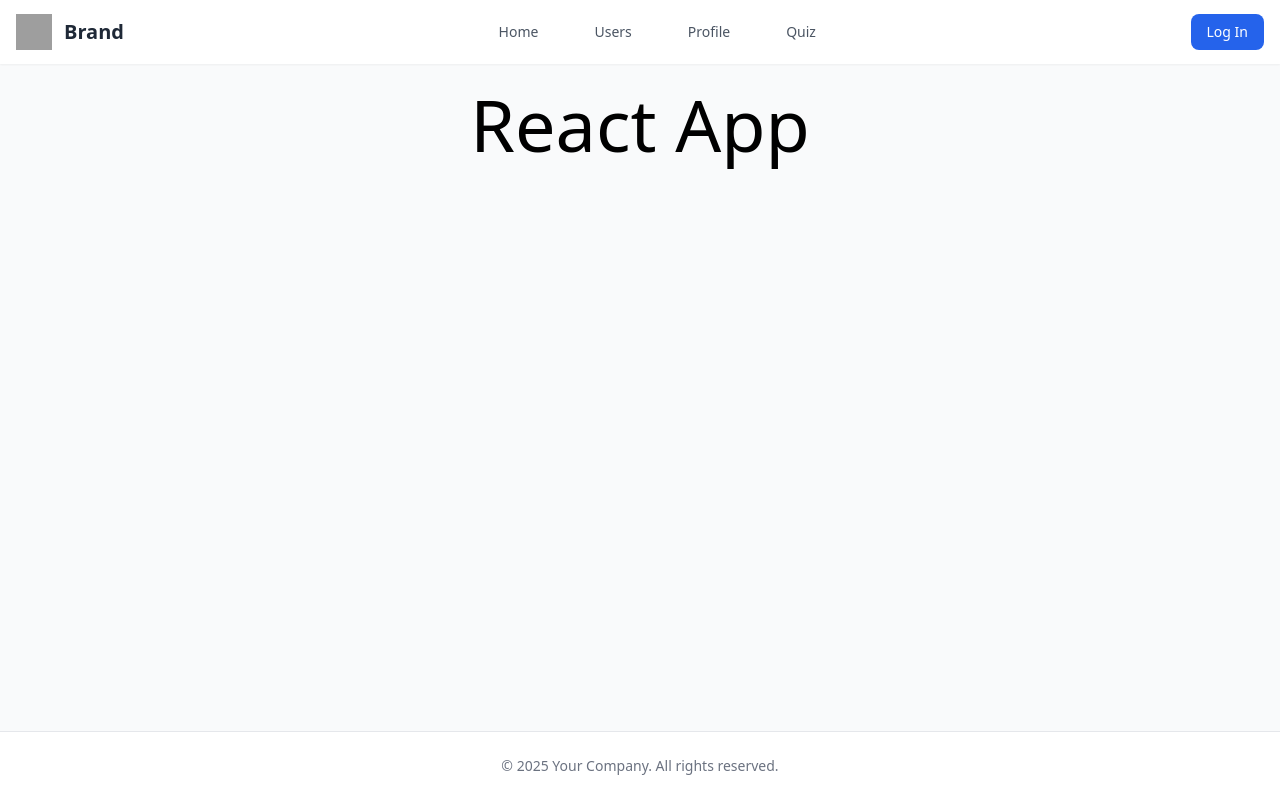
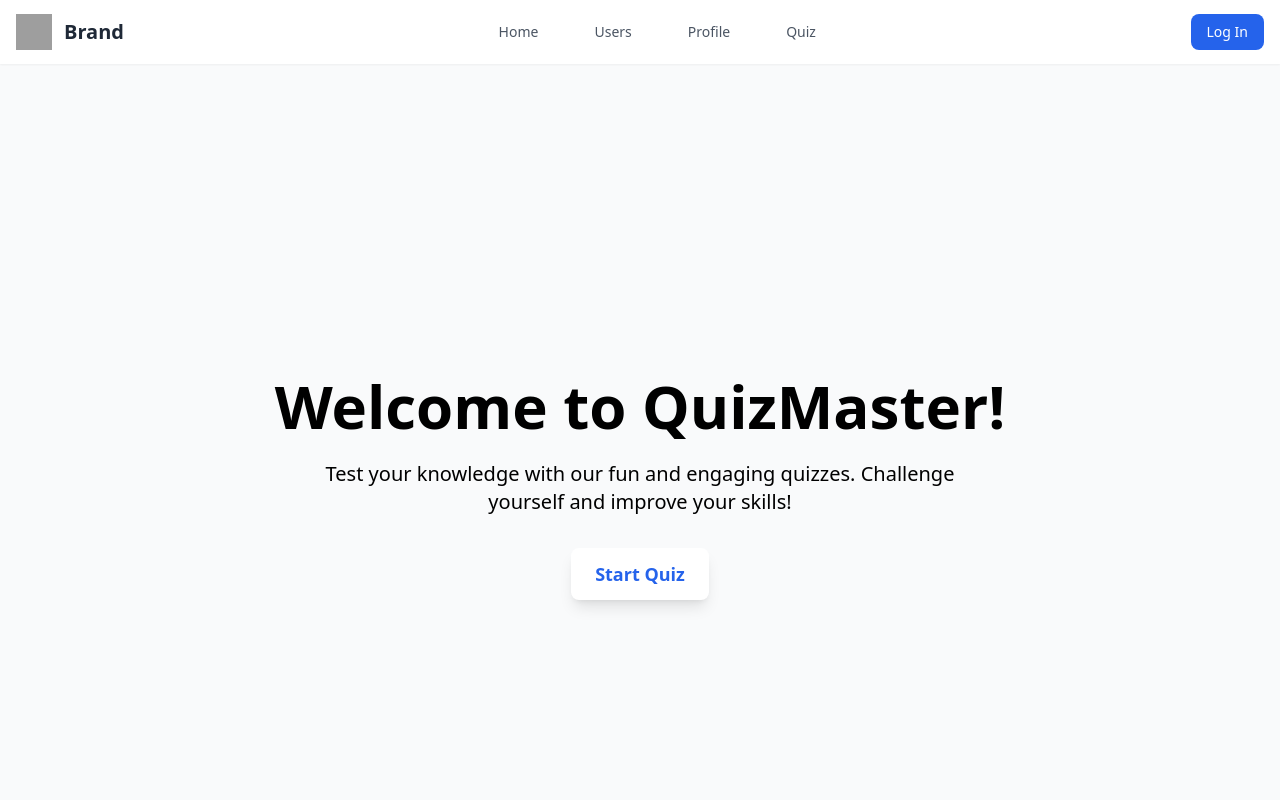
Before and after one commit to Prakhar-Ordex/node-js-auth, a React (Vite) app in the folder client/: page / in a window 1280 px wide. Shown: the top 800 px of the page. Built offline with nearby package versions, Linux system fonts and the light colour scheme; grey boxes are pictures that could not be loaded; a web font is replaced by a local one.

Commit message:
update ui

```diff
--- a/client/src/Pages/Home.jsx
+++ b/client/src/Pages/Home.jsx
@@ -1,9 +1,21 @@
-import React from 'react'
+import React from 'react';
+import { Link } from 'react-router-dom';
 
 const Home = () => {
   return (
-    <div className='max-h-[90vh] max-w-[100vw] flex justify-center items-center text-7xl bold'>React App</div>
-  )
-}
+    <div className="min-h-screen flex flex-col justify-center items-center bg-gradient-to-r text-center p-6">
+      <h1 className="text-5xl md:text-6xl font-bold mb-6">Welcome to QuizMaster!</h1>
+      <p className="text-lg md:text-xl mb-8 max-w-2xl">
+        Test your knowledge with our fun and engaging quizzes. Challenge yourself and improve your skills!
+      </p>
+      <Link
+        to="/skill-tests"
+        className="bg-white text-blue-600 hover:bg-gray-200 font-semibold py-3 px-6 rounded-lg text-lg shadow-lg transition duration-300"
+      >
+        Start Quiz
+      </Link>
+    </div>
+  );
+};
 
-export default Home
+export default Home;
--- a/client/src/Pages/Profile.jsx
+++ b/client/src/Pages/Profile.jsx
@@ -1,9 +1,10 @@
-import React, { useEffect, useState } from 'react'
+import React, { useEffect, useState } from 'react';
 import { useNavigate } from 'react-router-dom';
 import { toast } from 'react-toastify';
 
 const Profile = () => {
-    const[data,setData] = useState({});
+    const [data, setData] = useState(null);
+    const [loading, setLoading] = useState(true);
     const navigate = useNavigate();
 
     const fetchData = async () => {
@@ -13,31 +14,47 @@ const Profile = () => {
           });
           const jsonData = await response.json();
           if (response.ok) {
-            console.log(jsonData)
-            setData(jsonData.user)
+            console.log(jsonData);
+            setData(jsonData.user);
           }
           if (response.status === 410) {
-            navigate("/signin")
-            localStorage.clear()
-            toast.error("Session expired, please signin again")
+            navigate("/signin");
+            localStorage.clear();
+            toast.error("Session expired, please signin again");
           }
         } catch (error) {
           console.error('Error:', error);
-          toast.error("something went wrong")
+          toast.error("Something went wrong");
+        } finally {
+          setLoading(false);
+        }
+      };
 
-        }
-      }
-      useEffect(()=>{
+    useEffect(() => {
         fetchData();
-      },[])
+    }, []);
+
     return (
-        <div className='max-h-[100vh] max-w-[100vw] flex justify-center items-center flex-col'>
-            <div className='text-4xl bold'>Profile Page</div>
-            <div className='text-2xl bold'>id:{data?.id}</div> <br />
-            <div className='text-2xl bold'>name:{data?.username}</div>
-            <div className='text-2xl bold'>email:{data?.email}</div>
+        <div className='min-h-screen flex justify-center items-center flex-col bg-gray-100 p-6'>
+            {loading ? (
+                <div className='flex flex-col items-center'>
+                    <div className='w-16 h-16 border-4 border-blue-500 border-dashed rounded-full animate-spin'></div>
+                    <p className='mt-4 text-xl font-semibold text-gray-600'>Loading...</p>
+                </div>
+            ) : (
+                data ? (
+                    <div className='bg-white shadow-lg rounded-lg p-6 max-w-lg w-full text-center'>
+                        <h1 className='text-4xl font-bold text-gray-800 mb-4'>Profile Page</h1>
+                        <p className='text-2xl font-semibold text-gray-700'>ID: {data?.id}</p>
+                        <p className='text-2xl font-semibold text-gray-700'>Name: {data?.username}</p>
+                        <p className='text-2xl font-semibold text-gray-700'>Email: {data?.email}</p>
+                    </div>
+                ) : (
+                    <p className='text-xl font-semibold text-gray-700'>No profile data available</p>
+                )
+            )}
         </div>
-    )
+    );
 }
 
-export default Profile
+export default Profile;
```
